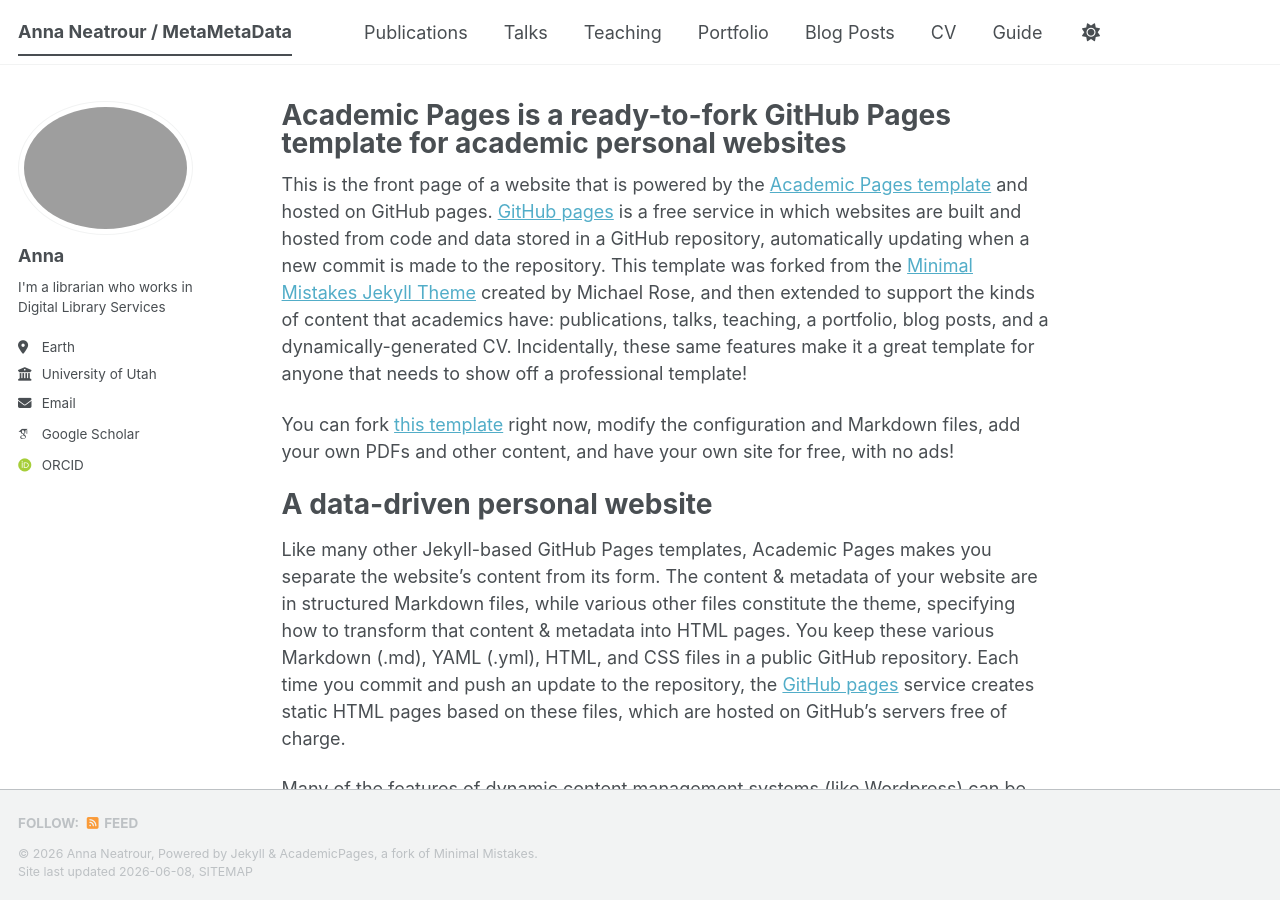
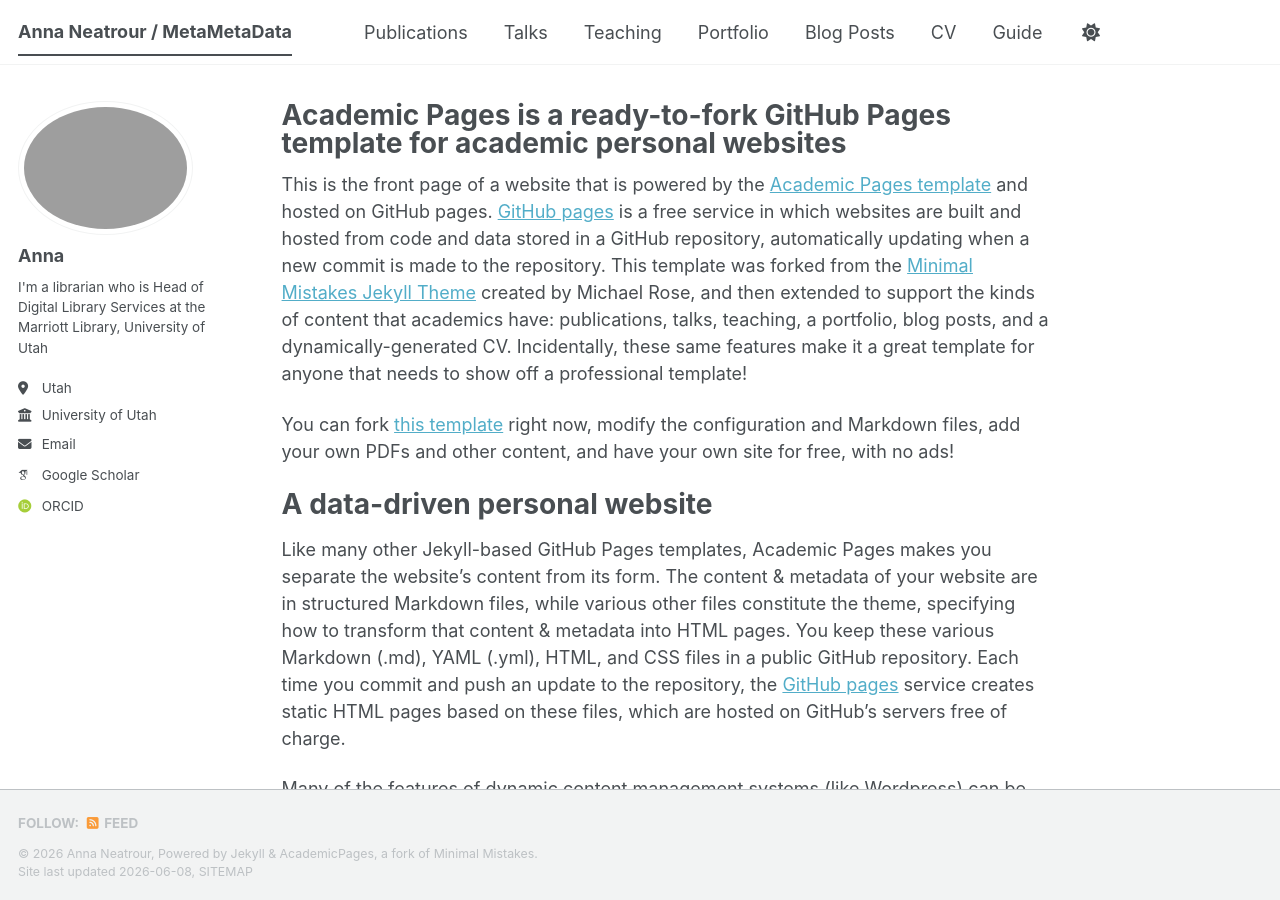
Before and after one commit to aneatrour/aneatrour.github.io, a Jekyll site: the page built from _pages/about.md, in a window 1280 px wide and 900 px high. Built offline with Jekyll 4.4.1, drawn with Linux system fonts in a browser that asks for light colours; some web fonts are replaced; a script bundle is joined from its source files by our own code; library files that are not in the unit come from our copies.

Commit message:
Update _config.yml

```diff
--- a/_config.yml
+++ b/_config.yml
@@ -26,8 +26,8 @@ author:
   avatar           : "profile.png"
   name             : "Anna"
   pronouns         : # example: "she/her"
-  bio              : "I'm a librarian who works in Digital Library Services"
-  location         : "Earth"
+  bio              : "I'm a librarian who is Head of Digital Library Services at the Marriott Library, University of Utah"
+  location         : "Utah"
   employer         : "University of Utah"
   uri              : # URL
   email            : "anna.neatrour@utah.edu"
@@ -36,7 +36,7 @@ author:
   academia         : # URL
   arxiv            : # URL - Update with the correct link to your profile
   googlescholar    : "https://scholar.google.com/citations?user=KEeT8nMAAAAJ&hl=en"
-  inspire-hep      : # URL
+  elements      : "https://profiles.faculty.utah.edu/u0246412"
   impactstory      : # URL
   orcid            : "https://https://orcid.org/0000-0001-8007-9940"
   semantic         : # URL
```
